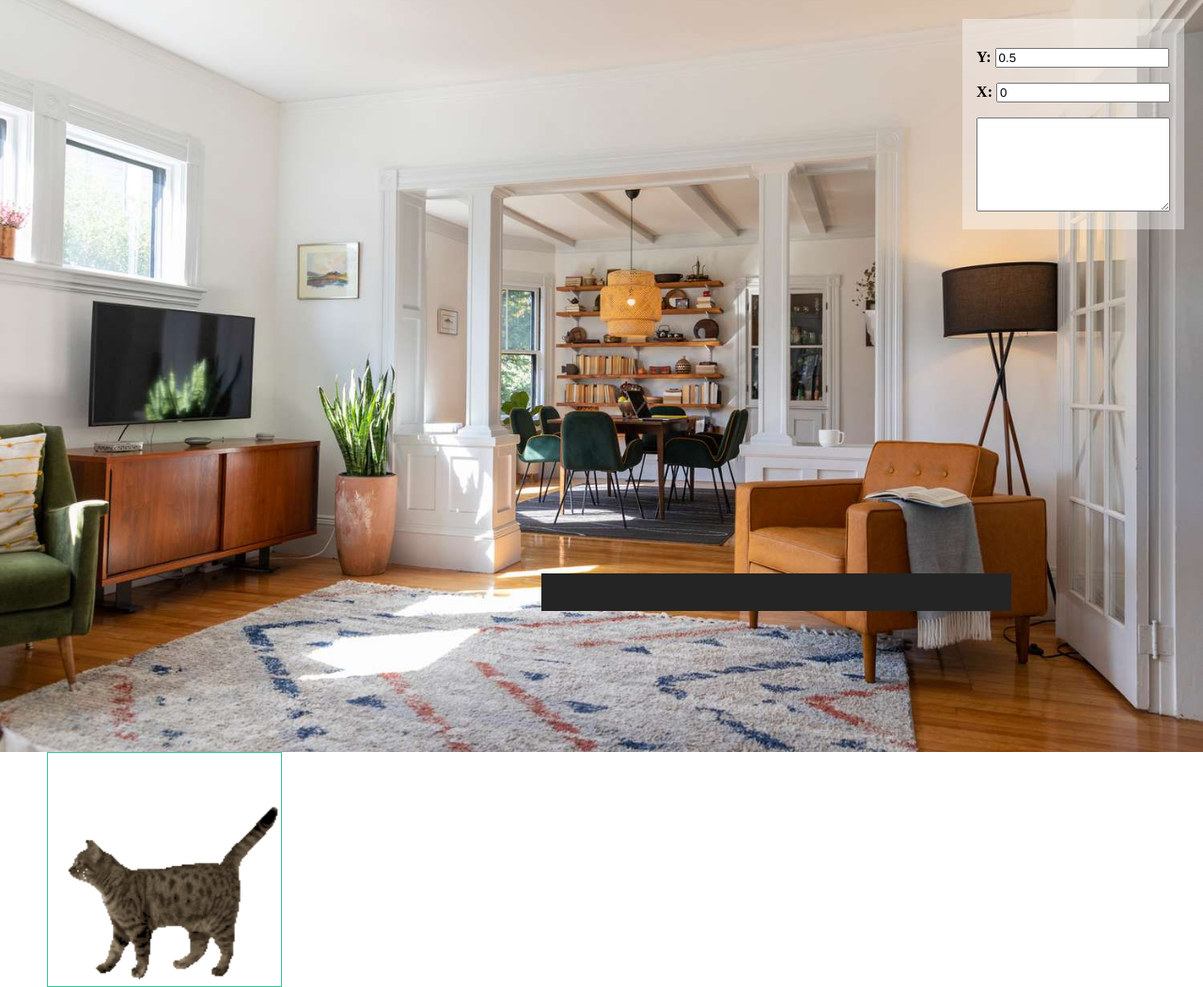
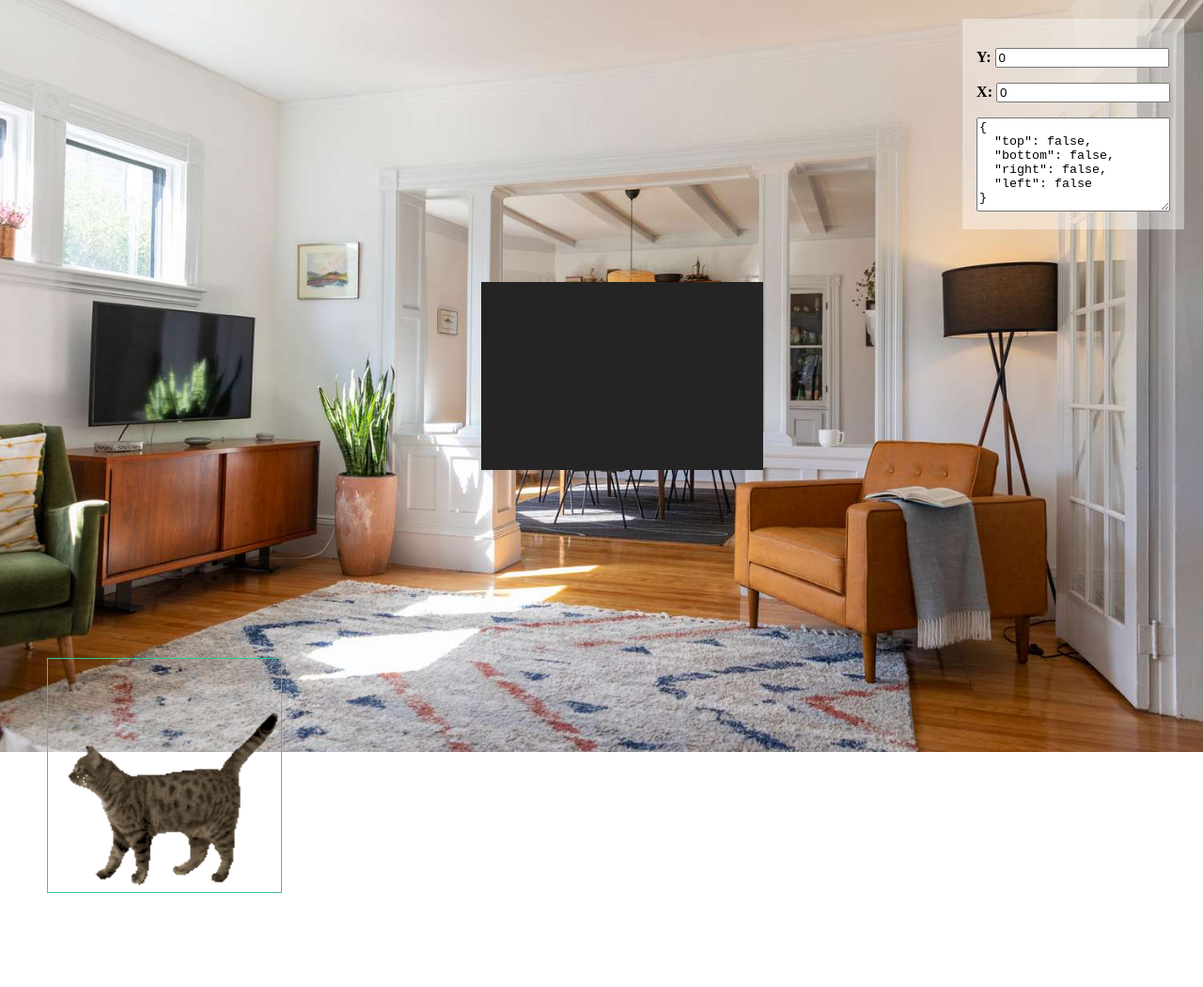
Before and after one commit to zeddmaster/web-game-test, a plain HTML site: page index.html in a window 1280 px wide. Shown: the whole page at 94% size. After the commit the page ends 950 px from the top, so only its background shows below. Drawn offline with Linux system fonts and the light colour scheme.

Commit message:
Gravity + collisions scratches

```diff
--- a/script.js
+++ b/script.js
@@ -88,13 +88,13 @@ class MovingEntity {
     render(){
 
         const collisions = this.collisions()
-        const gravityFactor = .5
+        const gravityFactor = .6
 
 
-        // calc speed X/Y
-        const speedY = this.speedY > 0 && collisions.bottom ? 0 :
-            this.speedY < 0 && collisions.top ? 0 : this.speedY + (collisions.bottom ? 0 : gravityFactor);
-        const speedX = this.speedX > 0 && collisions.right ? 0 :
+        // calc speed by collisions
+        let speedY = this.speedY > 0 && collisions.bottom ? 0 :
+            this.speedY < 0 && collisions.top ? 0 : this.speedY;
+        let speedX = this.speedX > 0 && collisions.right ? 0 :
             this.speedX < 0 && collisions.left ? 0 : this.speedX;
 
 
@@ -114,13 +114,15 @@ class MovingEntity {
         if(this.handling.activeKeys.includes('KeyS'))
             dirY -= 1
 
+        // speedY += gravityFactor
+
         this.speedX = dirX || Math.abs(speedX) > .5 ? (speedX + (dirX * 10 + speedX) * -.1) : 0
         this.speedY = dirY || Math.abs(speedY) > .5 ? (speedY + (dirY * 10 + speedY) * -.1) : 0
 
         // debug
         document.querySelector('#debug input[name="speedX"]').value = speedX
         document.querySelector('#debug input[name="speedY"]').value = speedY
-
+        document.querySelector('textarea').value = JSON.stringify(collisions, null, 2)
 
         // animations
         if(this.speedX > 0){
@@ -193,28 +195,42 @@ class MovingEntity {
             data.right = !data.right && bounds.right && (bounds.top || bounds.bottom)
             data.left = !data.left && bounds.left && (bounds.top || bounds.bottom)*/
 
+            const offset = 10;
 
             // bottom
             if(!data.bottom){
-                const left = this.#collisionPoint(
-                    [coords.x, coords.y + this.height],
-                    [item.x, item.y],
-                    [item.x + item.width, item.y + 50],
-                    0,
-                    3
-                )
+                const coordsB = [item.x, item.y],
+                      coordsC = [item.x + item.width, item.y];
 
-                const right = this.#collisionPoint(
-                    [coords.x + this.width, coords.y + this.height],
-                    [item.x, item.y],
-                    [item.x + item.width, item.y + 50],
-                    0,
-                    3
-                )
+                data.bottom = this.#collisionPoint([coords.x, coords.y + this.height], coordsB, coordsC, 0, offset)
+                           || this.#collisionPoint([coords.x + this.width, coords.y + this.height], coordsB, coordsC, 0, offset)
+            }
 
-                console.log(left, right)
+            // top
+            if(!data.top){
+                const coordsB = [item.x, item.y + item.height],
+                    coordsC = [item.x + item.width, item.y + item.height];
 
-                data.bottom = left || right
+                data.top = this.#collisionPoint([coords.x, coords.y], coordsB, coordsC, 0, offset * -1)
+                         || this.#collisionPoint([coords.x + this.width, coords.y], coordsB, coordsC, 0, offset * -1)
+            }
+
+            // left
+            if(!data.left){
+                const coordsB = [item.x + item.width, item.y],
+                    coordsC = [item.x + item.width, item.y + item.height];
+
+                data.left = this.#collisionPoint([coords.x, coords.y], coordsB, coordsC, offset * -1)
+                         || this.#collisionPoint([coords.x, coords.y + this.height], coordsB, coordsC, offset * -1)
+            }
+
+            // right
+            if(!data.right){
+                const coordsB = [item.x, item.y],
+                    coordsC = [item.x, item.y + item.height];
+
+                data.right = this.#collisionPoint([coords.x + this.width, coords.y], coordsB, coordsC, offset)
+                         || this.#collisionPoint([coords.x + this.width, coords.y + this.height], coordsB, coordsC, offset)
             }
 
         })
--- a/styles.css
+++ b/styles.css
@@ -72,9 +72,9 @@ body {
 
 #test1 .ground {
     position: absolute;
-    bottom: 150px;
-    height: 40px;
-    width: 500px;
-    left: 45%;
+    bottom: 300px;
+    height: 200px;
+    width: 300px;
+    left: 40%;
     background-color: #242424;
 }
```
